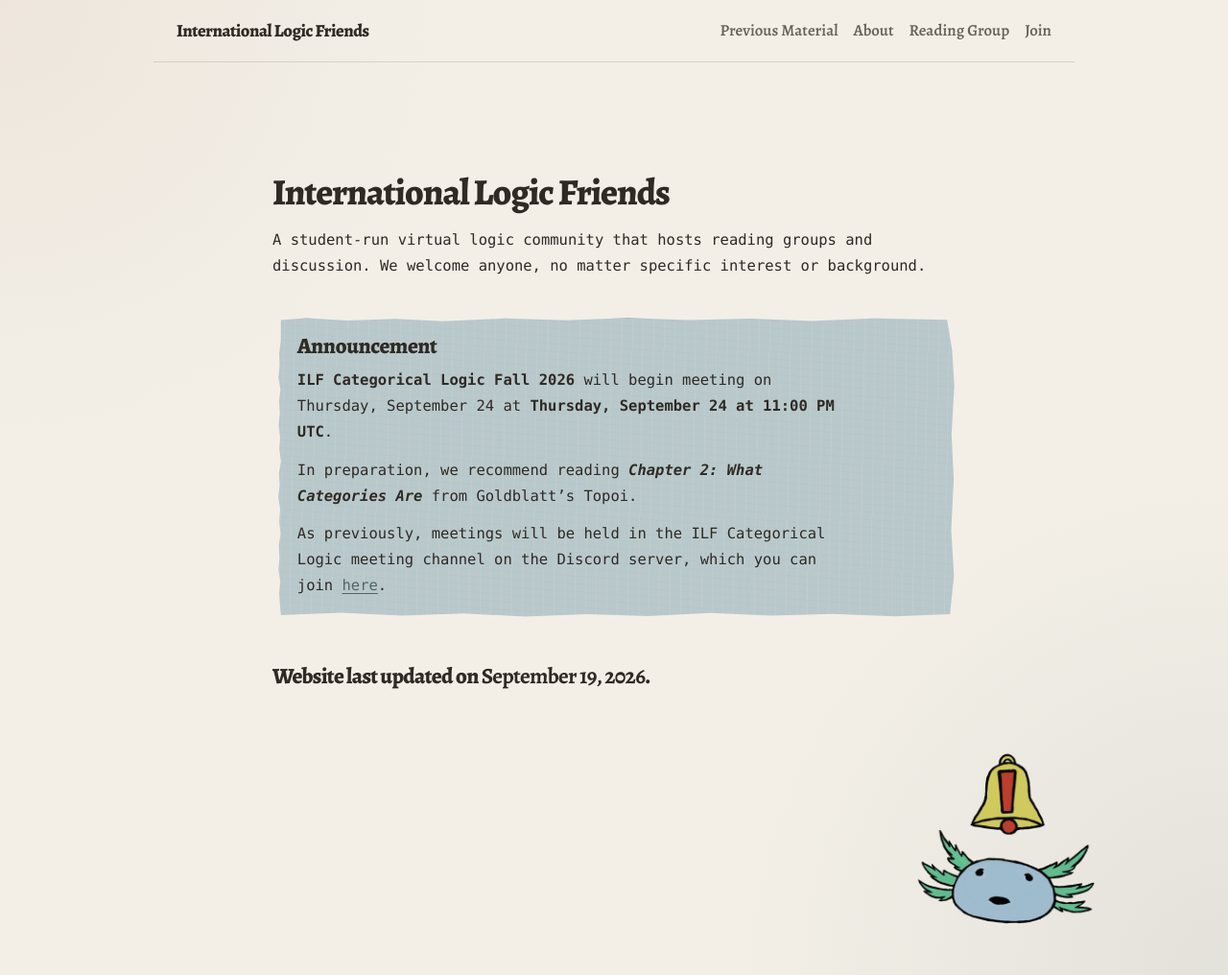
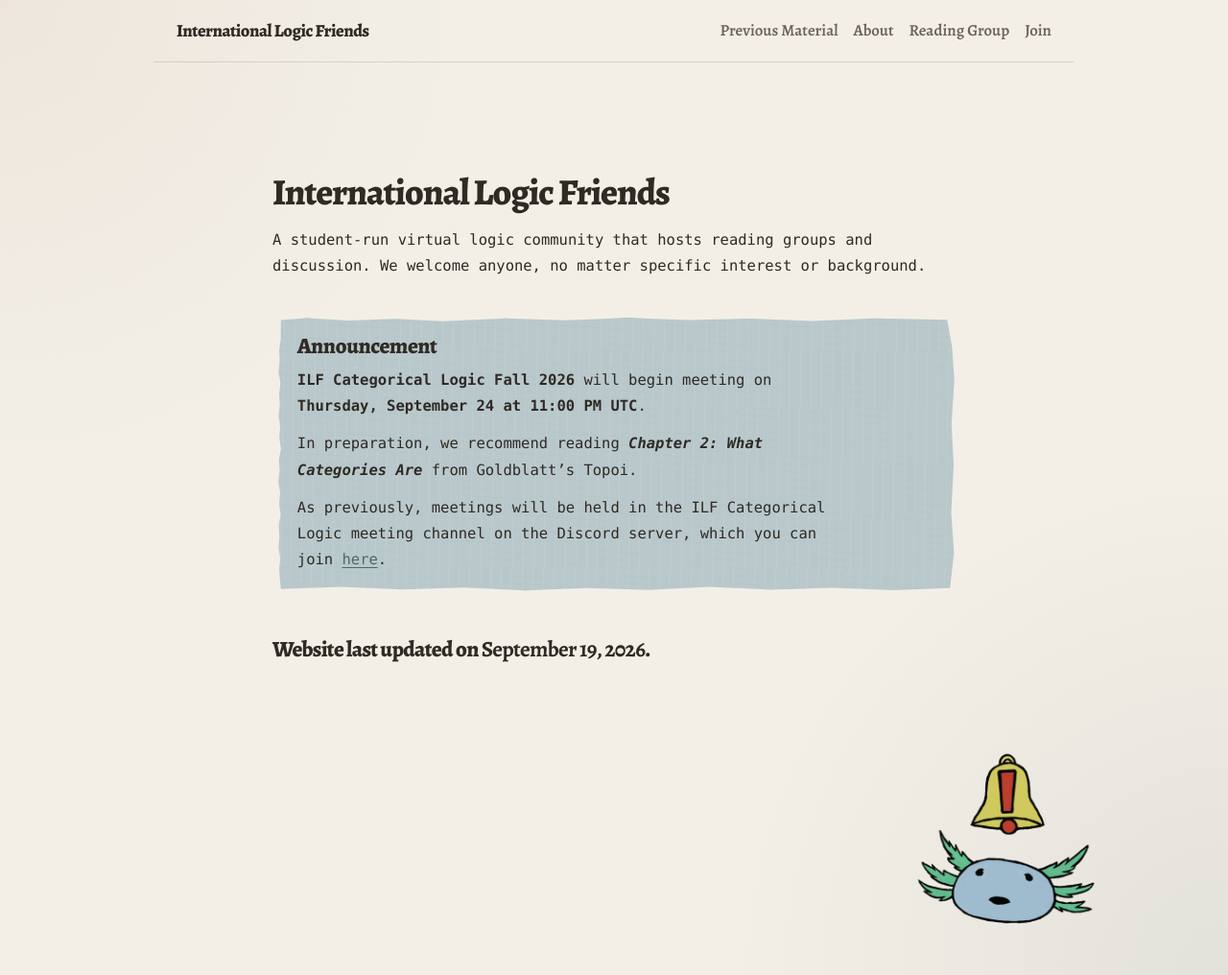
Before and after one commit to international-logic-friends/international-logic-friends.github.io, a Jekyll site: the page built from index.md, in a window 1280 px wide and 1016 px high. Shown: the whole window at 96% size. Built offline with Jekyll 4.4.1, drawn with Linux system fonts in a browser that asks for light colours; some web fonts are replaced.

Commit message:
announcment bug fix

```diff
--- a/index.md
+++ b/index.md
@@ -12,7 +12,7 @@ A student-run virtual logic community that hosts reading groups and discussion.
 
 <div class="announcement" markdown="1">
 
-**ILF Categorical Logic Fall 2026** will begin meeting on Thursday, September 24 at **<time class="local-time" datetime="2026-09-24T19:00:00-04:00">7:00 PM Eastern</time>**.
+**ILF Categorical Logic Fall 2026** will begin meeting on **<time class="local-time" datetime="2026-09-24T19:00:00-04:00">7:00 PM Eastern</time>**.
 
 In preparation, we recommend reading ***Chapter 2: What Categories Are*** from Goldblatt's Topoi.
 
```
